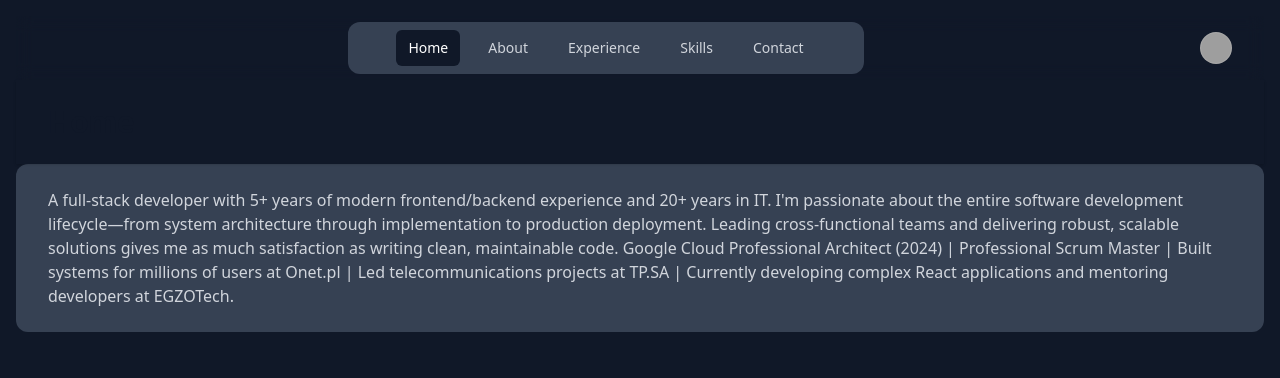
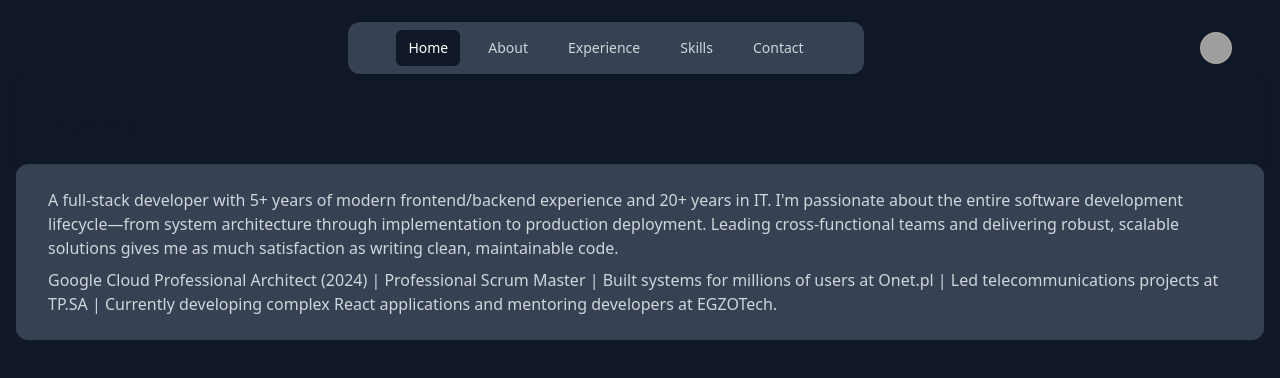
Before and after one commit to rlukawski/personal-website, a React (Vite) app: page /#home in a window 1280 px wide. Shown: the top 378 px of the page. Built offline with nearby package versions, Linux system fonts and the light colour scheme; grey boxes are pictures that could not be loaded.

Commit message:
Style page

```diff
--- a/src/components/Home.tsx
+++ b/src/components/Home.tsx
@@ -16,11 +16,13 @@ export const Home = () => {
             software development lifecycle—from system architecture through
             implementation to production deployment. Leading cross-functional
             teams and delivering robust, scalable solutions gives me as much
-            satisfaction as writing clean, maintainable code. Google Cloud
-            Professional Architect (2024) | Professional Scrum Master | Built
-            systems for millions of users at Onet.pl | Led telecommunications
-            projects at TP.SA | Currently developing complex React applications
-            and mentoring developers at EGZOTech.
+            satisfaction as writing clean, maintainable code.
+          </p>
+          <p className="mt-2">
+            Google Cloud Professional Architect (2024) | Professional Scrum
+            Master | Built systems for millions of users at Onet.pl | Led
+            telecommunications projects at TP.SA | Currently developing complex
+            React applications and mentoring developers at EGZOTech.
           </p>
         </div>
       </main>
```
